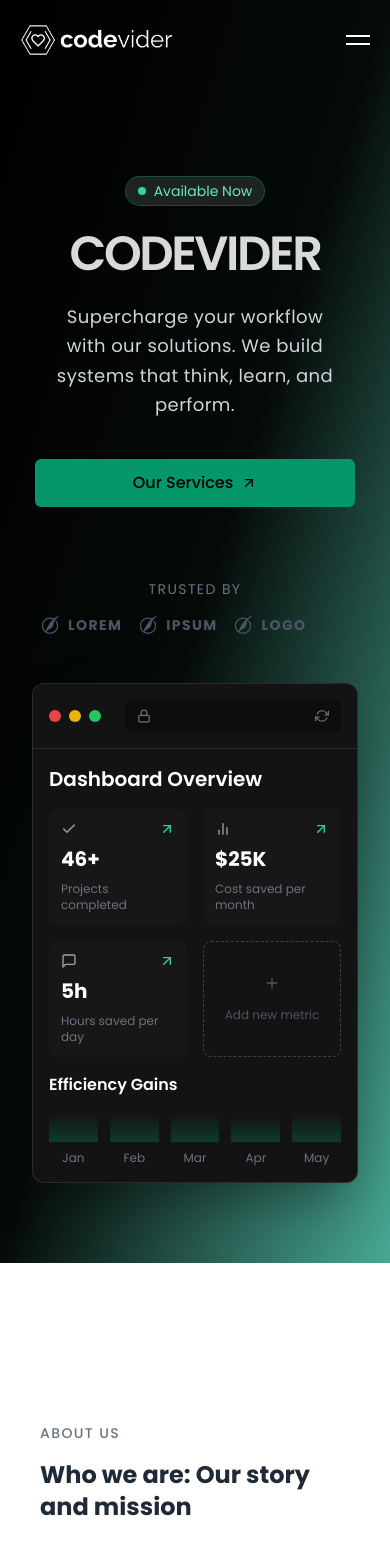
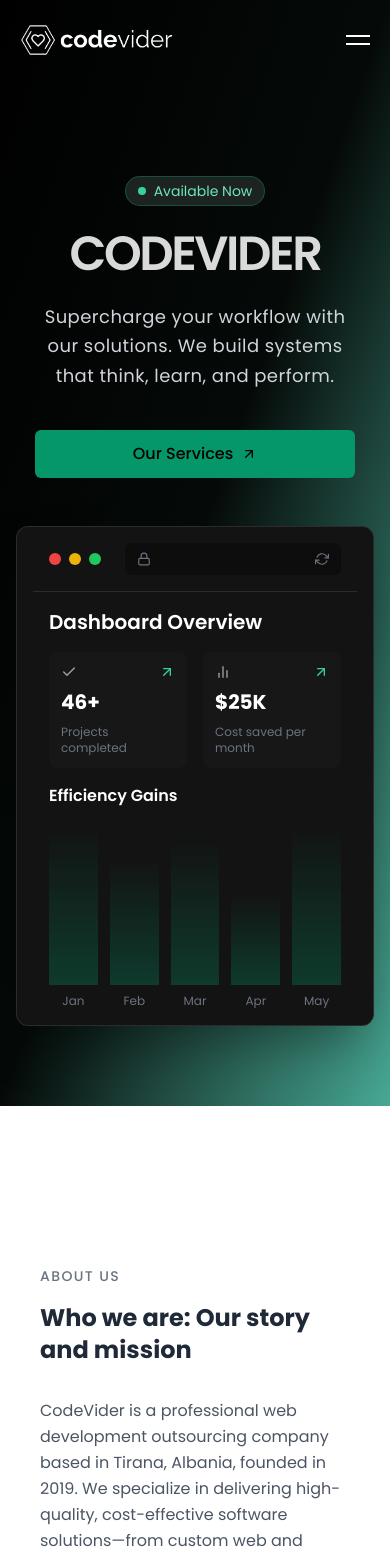
Before and after one commit to ArtemisaNurii/Android18, a React (Vite) app: page / in a window 390 px wide. Shown: the top 1557 px of the page. Built offline with nearby package versions, Linux system fonts and the light colour scheme.

Commit message:
dashboard fix

```diff
--- a/src/components/LandingComponents/Hero.tsx
+++ b/src/components/LandingComponents/Hero.tsx
@@ -6,7 +6,7 @@
   FiCalendar, FiBell, FiSettings, FiRefreshCw, FiLock, FiPlus
 } from 'react-icons/fi';
 import { FaPiedPiper } from "react-icons/fa";
-import Marquee from "react-fast-marquee";
+// import Marquee from "react-fast-marquee";
 
 gsap.registerPlugin(ScrollTrigger);
 
@@ -119,7 +119,7 @@
     >
       <div className="absolute inset-0 z-0 bg-gradient-to-br from-black via-[#050a08] to-[#47a893]"></div>
       <div className="absolute inset-0 z-0 bg-dot-grid-white/[0.07] [mask-image:radial-gradient(ellipse_at_center,white,transparent_70%)]"></div>
-      <div className="relative z-10 container mx-auto grid grid-cols-1 lg:grid-cols-2 gap-12 lg:gap-16 items-center px- max-sm:pt-24">
+      <div className="relative z-10 container mx-auto grid grid-cols-1 lg:grid-cols-2 gap-12 lg:gap-16 items-center px-4 max-sm:pt-24">
           <div className="flex flex-col gap-6 text-center lg:text-left items-center lg:items-start">
             <div className="hero-text inline-flex items-center gap-2 bg-[#1C2320] text-emerald-300 text-sm px-3 py-1 rounded-full border border-emerald-500/30">
                 <span className="w-2 h-2 rounded-full bg-emerald-400"></span>
@@ -147,14 +147,14 @@
             </button>
           </div>
 
-          <div className="hero-text mt-12 w-full max-w-full overflow-hidden">
-            <p className="text-gray-500 text-sm tracking-widest uppercase">Trusted&nbsp;By</p>
+          <div className="hero-text mt-12 w-full max-w-full overflow-hidden max-sm:hidden">
+            <p className="text-gray-500 text-sm tracking-widest uppercase">Trusted By</p>
             <div className="mt-4 flex flex-row">
 
                 {logos.map((name, i) => (
                   <div
                     key={i}
-                    className="logo-item text-gray-600 opacity-0 mx-6 max-sm:mx-2 flex items-center gap-2 transition-opacity"
+                    className="logo-item text-gray-600 opacity-0 mx-6 max-sm:items-center  flex items-center gap-2 transition-opacity"
                   >
                     <FaPiedPiper size={20} />
                     <span className="font-bold tracking-widest text-sm">{name}</span>
@@ -167,7 +167,7 @@
         <div
           ref={dashboardRef}
           style={{ transformStyle: 'preserve-3d' }}
-          className="relative w-full max-w-2xl mx-auto h-[500px] sm:h-[550px] bg-[#131313] rounded-xl border border-white/10 shadow-2xl shadow-black/40"
+          className="relative w-full max-w-2xl mx-auto h-[500px] sm:h-[400px] bg-[#131313] max-sm:px-4 rounded-xl border border-white/10 shadow-2xl shadow-black/40"
         >
           <div className="flex items-center gap-2 p-4 border-b border-white/10">
             <div className="w-3 h-3 rounded-full bg-red-500"></div>
@@ -195,9 +195,16 @@
             <div className="flex-1 p-4 sm:p-6 flex flex-col gap-4 overflow-hidden">
               <h2 className="text-xl font-semibold text-white">Dashboard Overview</h2>
 
-              <div className="grid grid-cols-2 lg:grid-cols-4 gap-4">
+              <div className="grid grid-cols-2 sm:grid-cols-2 lg:grid-cols-4 gap-4">
                 {kpiData.map((kpi, i) => (
-                  <div key={i} className={`kpi-card p-3 sm:p-4 rounded-lg flex flex-col gap-2 transition-all duration-300 cursor-pointer ${i === 3 ? 'bg-transparent border border-dashed border-gray-700 hover:border-gray-500 hover:text-white justify-center items-center text-gray-600' : 'bg-[#171717] hover:shadow-lg'}`}>
+                  <div key={i} className={`kpi-card p-3 sm:p-4 rounded-lg flex flex-col gap-2 transition-all duration-300 cursor-pointer ${
+                    i === 3
+                      ? 'bg-transparent border border-dashed border-gray-700 hover:border-gray-500 hover:text-white justify-center items-center text-gray-600'
+                      : 'bg-[#171717] hover:shadow-lg'
+                    } ${
+                    // This logic hides the last two cards on screens smaller than the 'sm' breakpoint
+                    i >= 2 ? 'hidden sm:flex' : ''
+                  }`}>
                     {i < 3 ? (<>
                       <div className="flex justify-between items-center text-gray-400">{kpi.icon}<FiArrowUpRight className="text-emerald-400" /></div>
                       <p className="text-xl sm:text-2xl font-bold text-white">{kpi.value}</p>
```
